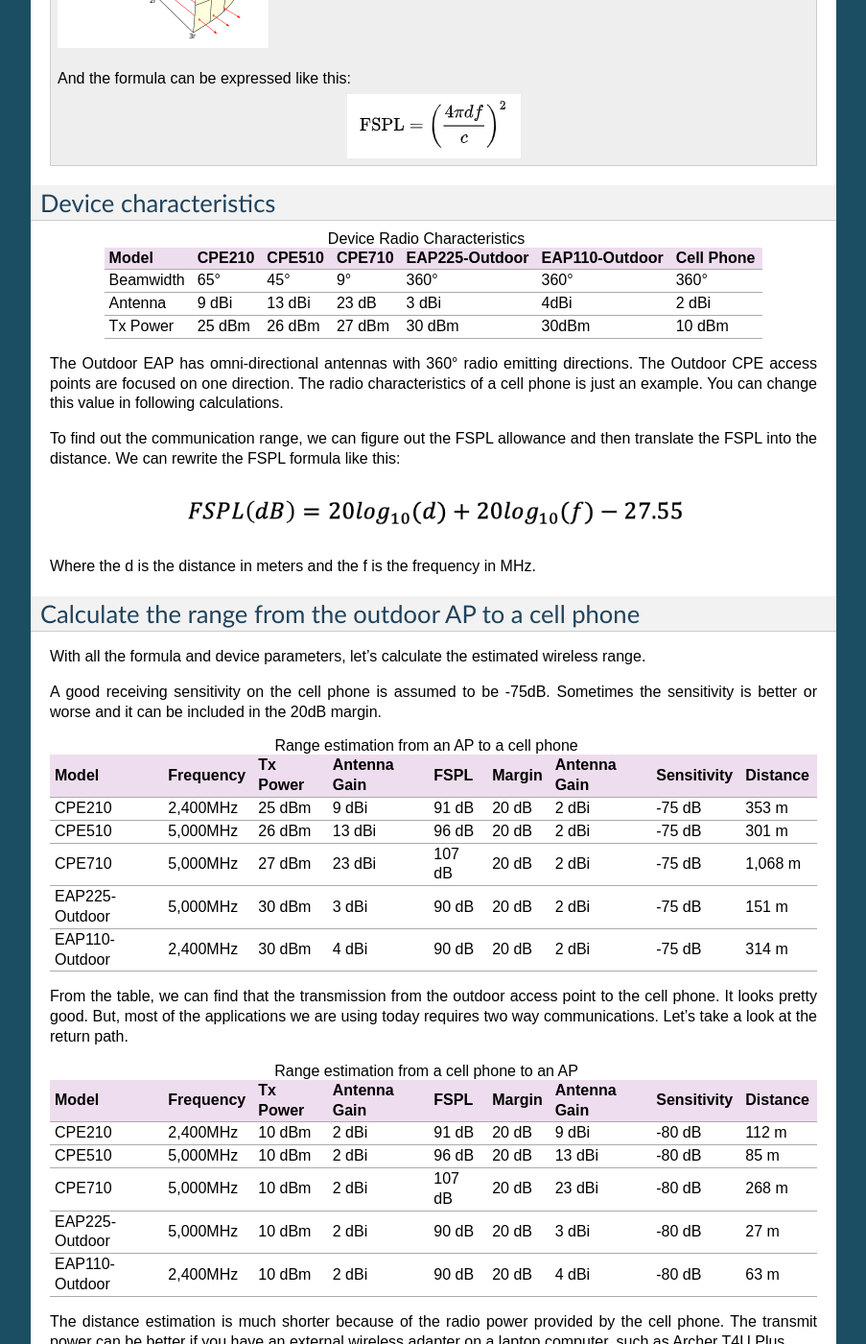
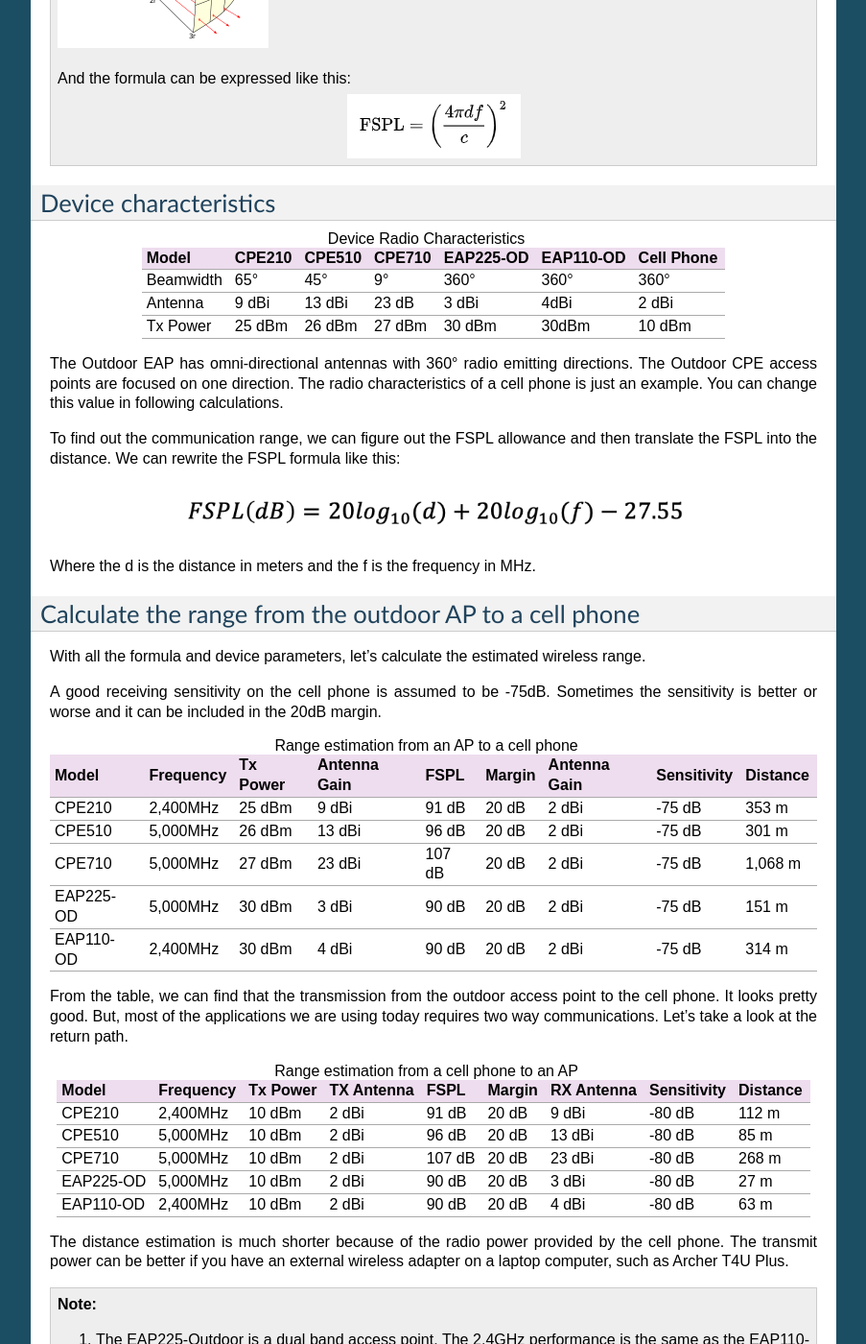
Before and after one commit to vincenttu/tplinkusa-outdoor, a Sphinx documentation site: the page built from source/wireless_range.rst, in a window 1280 px wide and 1400 px high, scrolled down 820 px. Shown: the whole window at 96% size, without its empty margins (198-1101 px from the left). Built offline with Sphinx 7.4.7, drawn with Linux system fonts in a browser that asks for light colours.

Commit message:
3/5/2021

```diff
--- a/source/wireless_range.rst
+++ b/source/wireless_range.rst
@@ -26,17 +26,16 @@
 ----------------------
 
 .. table:: Device Radio Characteristics
-    :widths: auto
 
-    +-----------+--------+--------+--------+----------------+----------------+------------+
-    | Model     | CPE210 | CPE510 | CPE710 | EAP225-Outdoor | EAP110-Outdoor | Cell Phone |
-    +===========+========+========+========+================+================+============+
-    | Beamwidth | 65°    | 45°    | 9°     | 360°           | 360°           | 360°       |
-    +-----------+--------+--------+--------+----------------+----------------+------------+
-    | Antenna   | 9 dBi  | 13 dBi | 23 dB  | 3 dBi          | 4dBi           | 2 dBi      |
-    +-----------+--------+--------+--------+----------------+----------------+------------+
-    | Tx Power  | 25 dBm | 26 dBm | 27 dBm | 30 dBm         | 30dBm          | 10 dBm     |
-    +-----------+--------+--------+--------+----------------+----------------+------------+
+    +-----------+--------+--------+--------+-----------+-----------+------------+
+    | Model     | CPE210 | CPE510 | CPE710 | EAP225-OD | EAP110-OD | Cell Phone |
+    +===========+========+========+========+===========+===========+============+
+    | Beamwidth | 65°    | 45°    | 9°     | 360°      | 360°      | 360°       |
+    +-----------+--------+--------+--------+-----------+-----------+------------+
+    | Antenna   | 9 dBi  | 13 dBi | 23 dB  | 3 dBi     | 4dBi      | 2 dBi      |
+    +-----------+--------+--------+--------+-----------+-----------+------------+
+    | Tx Power  | 25 dBm | 26 dBm | 27 dBm | 30 dBm    | 30dBm     | 10 dBm     |
+    +-----------+--------+--------+--------+-----------+-----------+------------+
 
 The Outdoor EAP has omni-directional antennas with 360° radio emitting directions. The Outdoor CPE access points are focused on one direction. The radio characteristics of a cell phone is just an example. You can change this value in following calculations.
 
@@ -56,40 +55,38 @@
 A good receiving sensitivity on the cell phone is assumed to be -75dB. Sometimes the sensitivity is better or worse and it can be included in the 20dB margin.
 
 .. table:: Range estimation from an AP to a cell phone
-    :widths: auto
 
-    +----------------+-----------+----------+--------------+--------+--------+--------------+-------------+-----------+
-    | Model          | Frequency | Tx Power | Antenna Gain | FSPL   | Margin | Antenna Gain | Sensitivity | Distance  |
-    +================+===========+==========+==============+========+========+==============+=============+===========+
-    | CPE210         | 2,400MHz  | 25 dBm   | 9 dBi        | 91 dB  | 20 dB  | 2 dBi        | -75 dB      | 353 m     |
-    +----------------+-----------+----------+--------------+--------+--------+--------------+-------------+-----------+
-    | CPE510         | 5,000MHz  | 26 dBm   | 13 dBi       | 96 dB  | 20 dB  | 2 dBi        | -75 dB      | 301 m     |
-    +----------------+-----------+----------+--------------+--------+--------+--------------+-------------+-----------+
-    | CPE710         | 5,000MHz  | 27 dBm   | 23 dBi       | 107 dB | 20 dB  | 2 dBi        | -75 dB      | 1,068 m   |
-    +----------------+-----------+----------+--------------+--------+--------+--------------+-------------+-----------+
-    | EAP225-Outdoor | 5,000MHz  | 30 dBm   | 3 dBi        | 90 dB  | 20 dB  | 2 dBi        | -75 dB      | 151 m     |
-    +----------------+-----------+----------+--------------+--------+--------+--------------+-------------+-----------+
-    | EAP110-Outdoor | 2,400MHz  | 30 dBm   | 4 dBi        | 90 dB  | 20 dB  | 2 dBi        | -75 dB      | 314 m     |
-    +----------------+-----------+----------+--------------+--------+--------+--------------+-------------+-----------+
+    +-----------+-----------+----------+--------------+--------+--------+--------------+-------------+-----------+
+    | Model     | Frequency | Tx Power | Antenna Gain | FSPL   | Margin | Antenna Gain | Sensitivity | Distance  |
+    +===========+===========+==========+==============+========+========+==============+=============+===========+
+    | CPE210    | 2,400MHz  | 25 dBm   | 9 dBi        | 91 dB  | 20 dB  | 2 dBi        | -75 dB      | 353 m     |
+    +-----------+-----------+----------+--------------+--------+--------+--------------+-------------+-----------+
+    | CPE510    | 5,000MHz  | 26 dBm   | 13 dBi       | 96 dB  | 20 dB  | 2 dBi        | -75 dB      | 301 m     |
+    +-----------+-----------+----------+--------------+--------+--------+--------------+-------------+-----------+
+    | CPE710    | 5,000MHz  | 27 dBm   | 23 dBi       | 107 dB | 20 dB  | 2 dBi        | -75 dB      | 1,068 m   |
+    +-----------+-----------+----------+--------------+--------+--------+--------------+-------------+-----------+
+    | EAP225-OD | 5,000MHz  | 30 dBm   | 3 dBi        | 90 dB  | 20 dB  | 2 dBi        | -75 dB      | 151 m     |
+    +-----------+-----------+----------+--------------+--------+--------+--------------+-------------+-----------+
+    | EAP110-OD | 2,400MHz  | 30 dBm   | 4 dBi        | 90 dB  | 20 dB  | 2 dBi        | -75 dB      | 314 m     |
+    +-----------+-----------+----------+--------------+--------+--------+--------------+-------------+-----------+
 
 From the table, we can find that the transmission from the outdoor access point to the cell phone. It looks pretty good. But, most of the applications we are using today requires two way communications. Let’s take a look at the return path.
 
 .. table:: Range estimation from a cell phone to an AP
-    :widths: auto
 
-    +----------------+-----------+----------+--------------+--------+--------+--------------+-------------+----------+
-    | Model          | Frequency | Tx Power | Antenna Gain | FSPL   | Margin | Antenna Gain | Sensitivity | Distance |
-    +================+===========+==========+==============+========+========+==============+=============+==========+
-    | CPE210         | 2,400MHz  | 10 dBm   | 2 dBi        | 91 dB  | 20 dB  | 9 dBi        | -80 dB      | 112 m    |
-    +----------------+-----------+----------+--------------+--------+--------+--------------+-------------+----------+
-    | CPE510         | 5,000MHz  | 10 dBm   | 2 dBi        | 96 dB  | 20 dB  | 13 dBi       | -80 dB      | 85 m     |
-    +----------------+-----------+----------+--------------+--------+--------+--------------+-------------+----------+
-    | CPE710         | 5,000MHz  | 10 dBm   | 2 dBi        | 107 dB | 20 dB  | 23 dBi       | -80 dB      | 268 m    |
-    +----------------+-----------+----------+--------------+--------+--------+--------------+-------------+----------+
-    | EAP225-Outdoor | 5,000MHz  | 10 dBm   | 2 dBi        | 90 dB  | 20 dB  | 3 dBi        | -80 dB      | 27 m     |
-    +----------------+-----------+----------+--------------+--------+--------+--------------+-------------+----------+
-    | EAP110-Outdoor | 2,400MHz  | 10 dBm   | 2 dBi        | 90 dB  | 20 dB  | 4 dBi        | -80 dB      | 63 m     |
-    +----------------+-----------+----------+--------------+--------+--------+--------------+-------------+----------+
+    +-----------+-----------+----------+------------+--------+--------+------------+-------------+----------+
+    | Model     | Frequency | Tx Power | TX Antenna | FSPL   | Margin | RX Antenna | Sensitivity | Distance |
+    +===========+===========+==========+============+========+========+============+=============+==========+
+    | CPE210    | 2,400MHz  | 10 dBm   | 2 dBi      | 91 dB  | 20 dB  | 9 dBi      | -80 dB      | 112 m    |
+    +-----------+-----------+----------+------------+--------+--------+------------+-------------+----------+
+    | CPE510    | 5,000MHz  | 10 dBm   | 2 dBi      | 96 dB  | 20 dB  | 13 dBi     | -80 dB      | 85 m     |
+    +-----------+-----------+----------+------------+--------+--------+------------+-------------+----------+
+    | CPE710    | 5,000MHz  | 10 dBm   | 2 dBi      | 107 dB | 20 dB  | 23 dBi     | -80 dB      | 268 m    |
+    +-----------+-----------+----------+------------+--------+--------+------------+-------------+----------+
+    | EAP225-OD | 5,000MHz  | 10 dBm   | 2 dBi      | 90 dB  | 20 dB  | 3 dBi      | -80 dB      | 27 m     |
+    +-----------+-----------+----------+------------+--------+--------+------------+-------------+----------+
+    | EAP110-OD | 2,400MHz  | 10 dBm   | 2 dBi      | 90 dB  | 20 dB  | 4 dBi      | -80 dB      | 63 m     |
+    +-----------+-----------+----------+------------+--------+--------+------------+-------------+----------+
 
 The distance estimation is much shorter because of the radio power provided by the cell phone. The transmit power can be better if you have an external wireless adapter on a laptop computer, such as Archer T4U Plus.
 
@@ -103,6 +100,7 @@
 The maximum range of the CPE wireless bridge was tested in the field and listed below. If you have special environmental conditions, you can use the formula above for better estimation.
 
 .. table:: Maximum range to a pair of CPE
+    :align: center
 
     +-------+---------+---------+----------+
     | Model | CPE210  | CPE510  | CPE710   |
```
